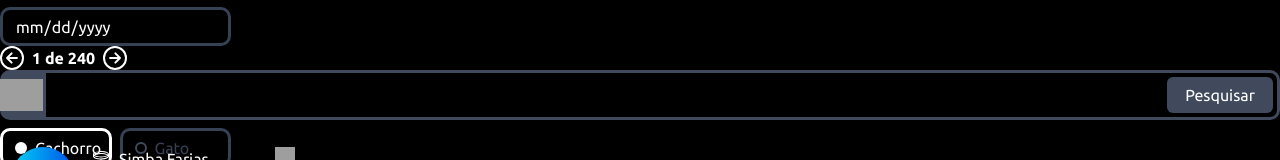
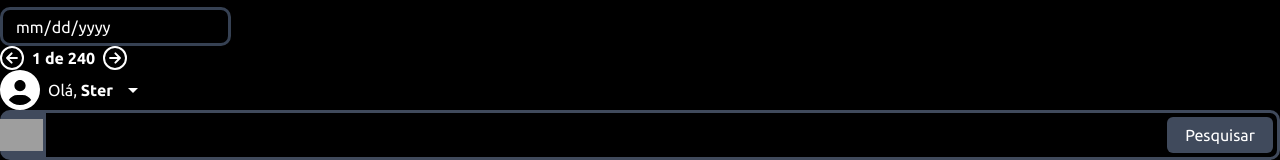
Before and after one commit to SterRoque/softpet-frontend, a Next.js app: page / in a window 1280 px wide. Shown: the part 167-327 px from the top of the page. Built offline with nearby package versions, Linux system fonts and the light colour scheme; grey boxes are pictures that could not be loaded.

Commit message:
feat: create currente admin component

```diff
--- a/src/app/page.tsx
+++ b/src/app/page.tsx
@@ -1,6 +1,7 @@
 'use client';
 
 import { Button } from '@/components/button';
+import { CurrentAdmin } from '@/components/current-admin';
 import { Input } from '@/components/input';
 import { InputSpecies, TSpecies } from '@/components/input-species';
 import { Pagination } from '@/components/pagination';
@@ -31,6 +32,7 @@ export default function Home() {
             page={1}
             totalPages={240}
          />
+         <CurrentAdmin name='Ster' />
 
          <SearchBar />
          <InputSpecies
--- /dev/null
+++ b/src/components/current-admin.tsx
@@ -0,0 +1,43 @@
+'use client';
+
+import { useState } from 'react';
+
+type CurrentAdminProps = {
+   name: string;
+};
+
+export function CurrentAdmin({ name }: CurrentAdminProps) {
+   const [isOpen, setIsOpen] = useState(false);
+
+   return (
+      <div className='w-full max-w-40'>
+         <div
+            className='flex cursor-pointer items-center gap-2 text-white'
+            onClick={() => setIsOpen(!isOpen)}>
+            <img
+               src='icons/user-second.svg'
+               alt=''
+               className='h-10 w-10'
+            />
+            <span>
+               Olá, <b>{name}</b>
+            </span>
+            <img
+               src='icons/dropdown.svg'
+               alt=''
+            />
+         </div>
+
+         {isOpen && (
+            <div className='relative mt-1 h-10 cursor-pointer rounded-[10px] bg-linear-to-tl from-gray-950 to-[#001E4D] px-3 py-2 font-medium text-white'>
+               Sair
+               <img
+                  src='icons/exit.svg'
+                  alt=''
+                  className='absolute top-2 right-2'
+               />
+            </div>
+         )}
+      </div>
+   );
+}
```
Also changed, not shown: public/icons/dropdown.svg (added), public/icons/exit.svg (added).
